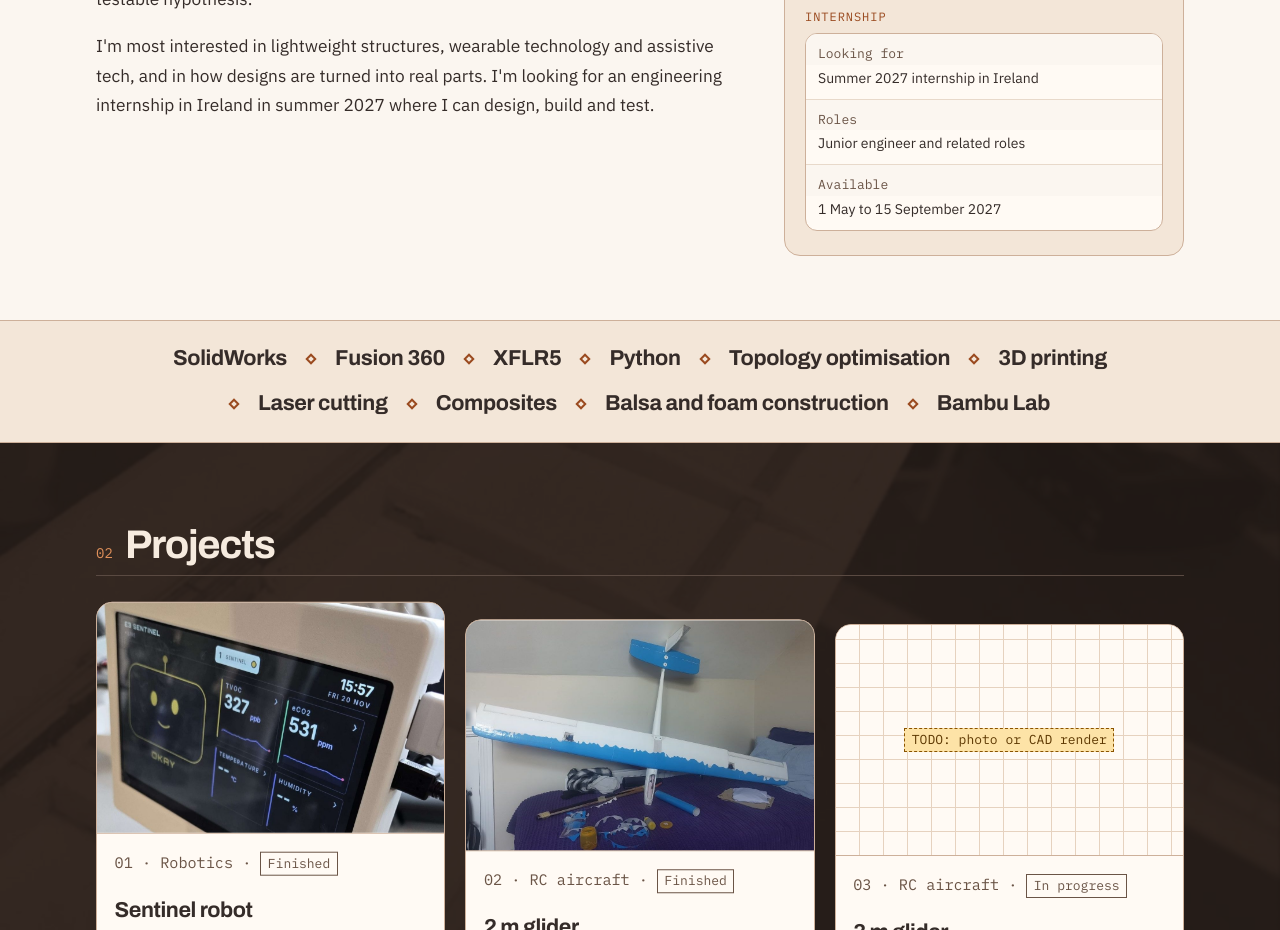
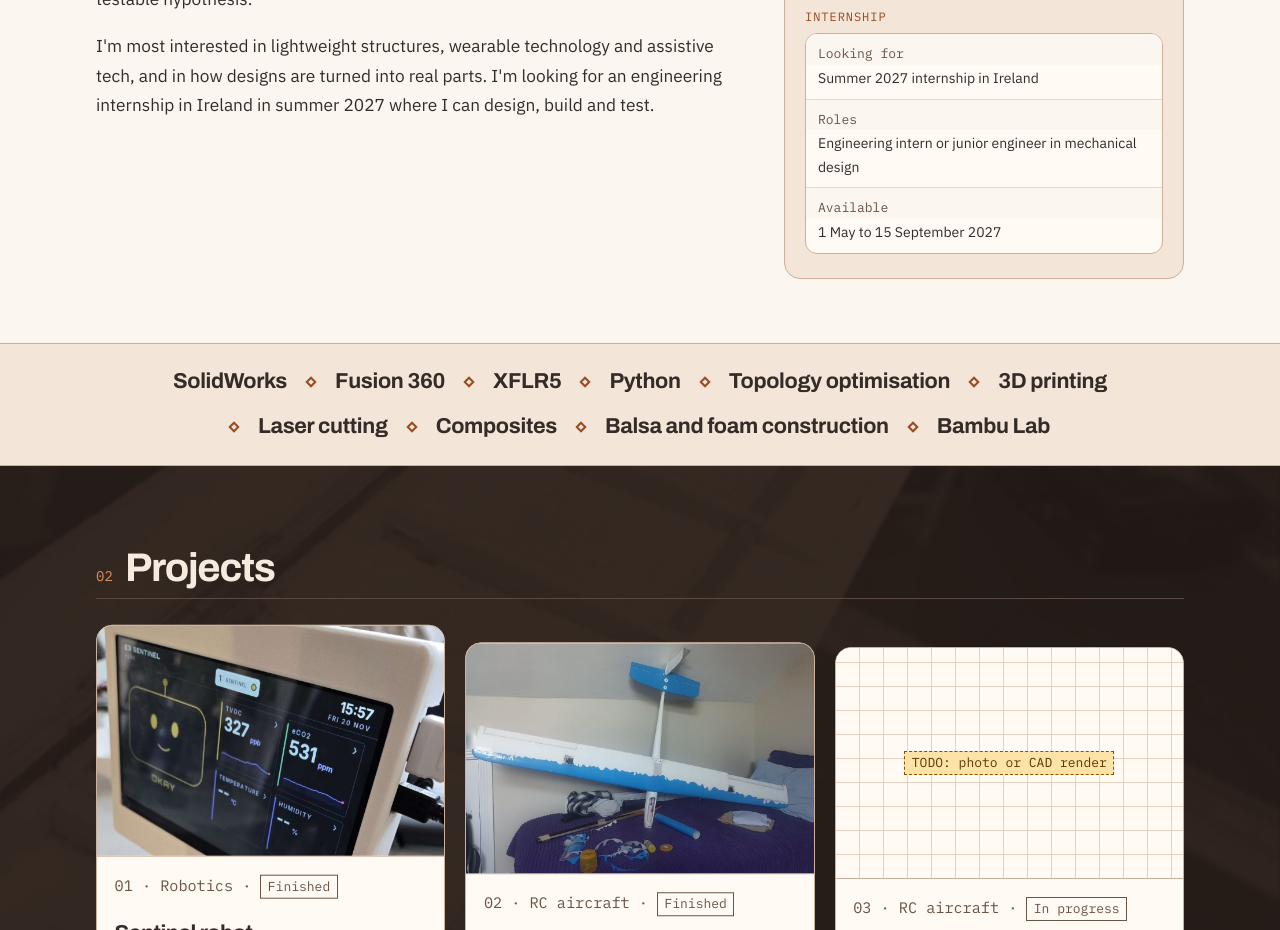
Before and after one commit to MykolaMats1uk/MykolaMats1uk.github.io, a plain HTML site: page index.html in a window 1280 px wide. Shown: the part 1660-2590 px from the top of the page. Drawn offline with Linux system fonts and the light colour scheme.

Commit message:
Reword the roles I'm looking for

```diff
--- a/index.html
+++ b/index.html
@@ -89,7 +89,7 @@
         <table class="title-block">
           <tbody>
             <tr><th scope="row">Looking for</th><td>Summer 2027 internship in Ireland</td></tr>
-            <tr><th scope="row">Roles</th><td>Junior engineer and related roles</td></tr>
+            <tr><th scope="row">Roles</th><td>Engineering intern or junior engineer in mechanical design</td></tr>
             <tr><th scope="row">Available</th><td>1 May to 15 September 2027</td></tr>
           </tbody>
         </table>
```
